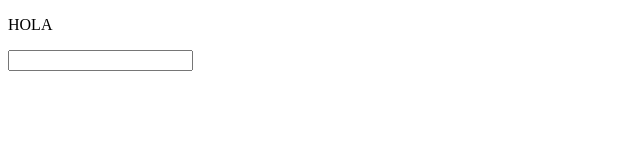
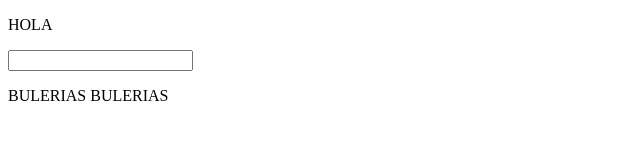
Before and after one commit to alemontc7/miPrimerGitTecWeb, a plain HTML site: page index.html in a window 1280 px wide. Shown: the whole page, without its empty margins (0-640 px from the left). Drawn offline with Linux system fonts and the light colour scheme.

Commit message:
BULERIAS BULERIAS

```diff
--- a/index.html
+++ b/index.html
@@ -6,5 +6,6 @@
 <body>
     <p>HOLA</p>
     <input id="nose" type="text">
+    <p>BULERIAS BULERIAS</p>
 </body>
 </html>
```
